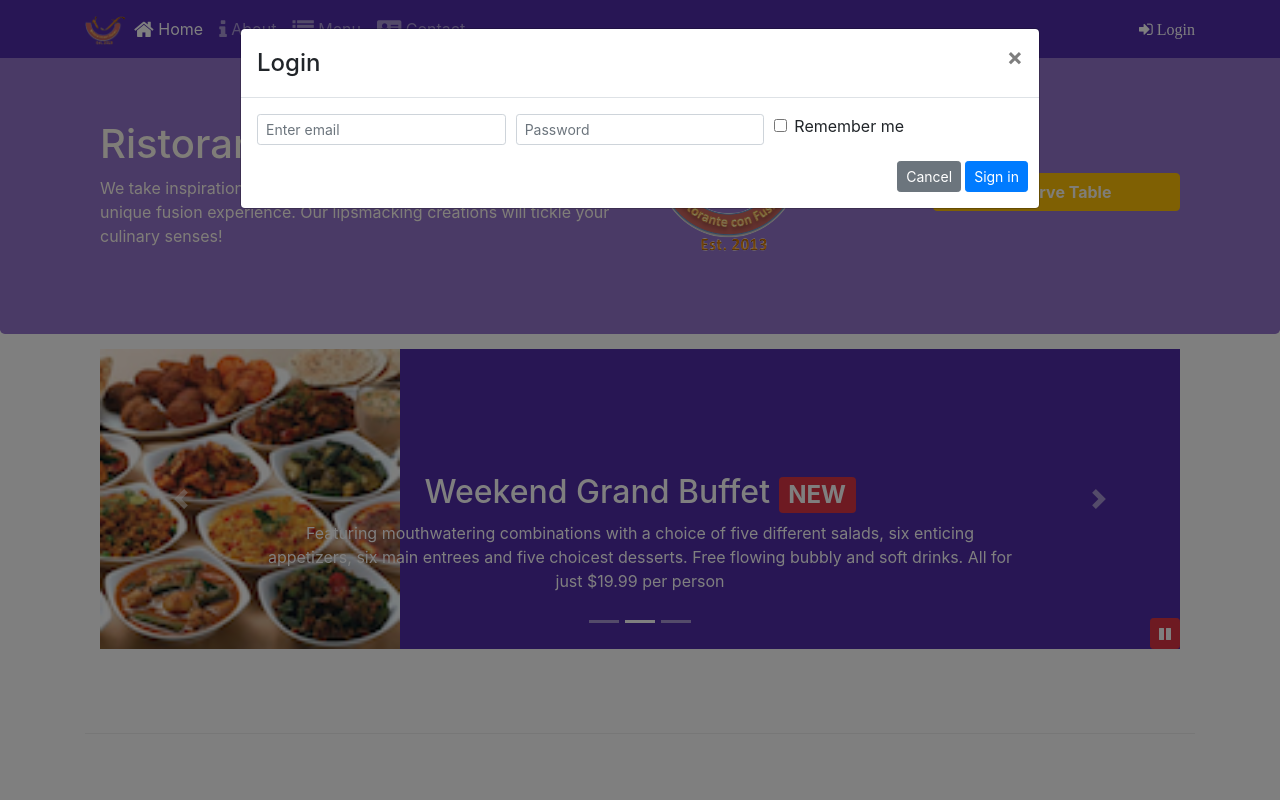
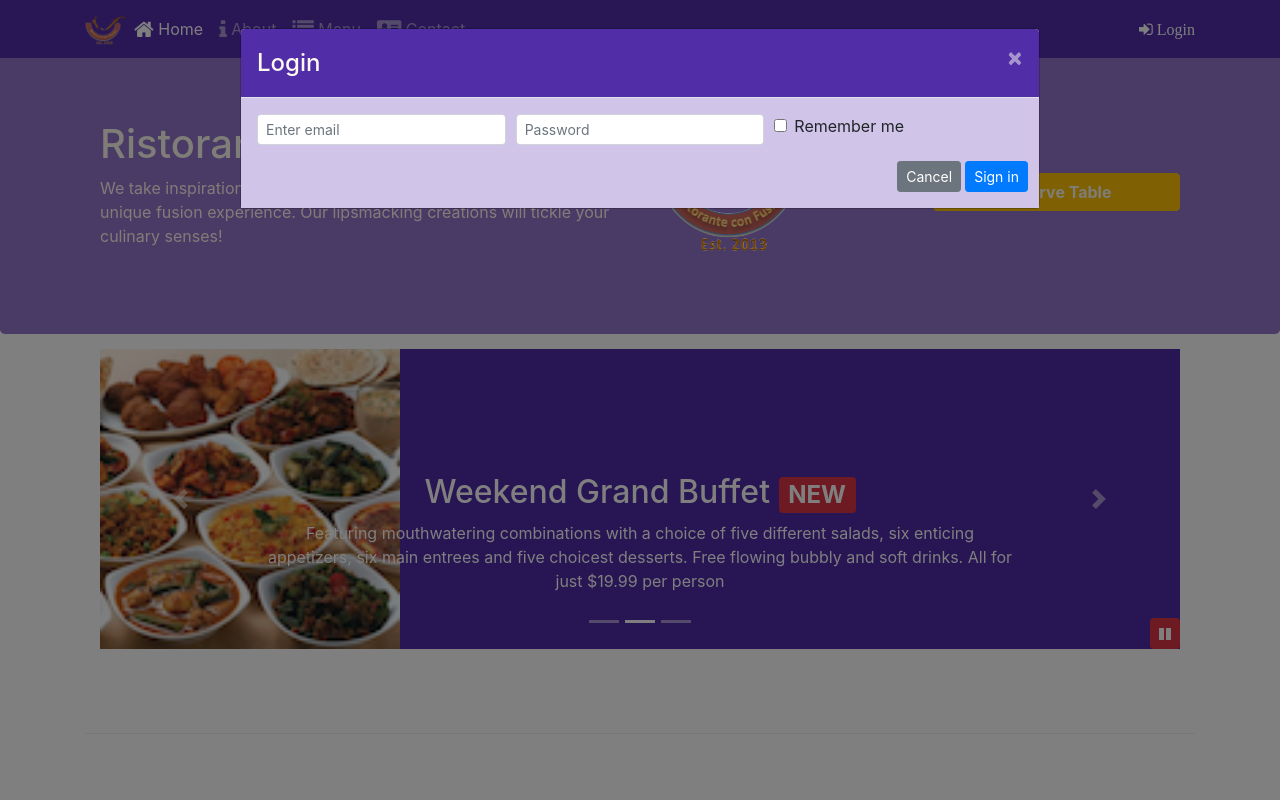
Before and after one commit to KorNito/front-end-web-ui-frameworks-and-tools-bootstrap-4, a website: page index.html in a window 1280 px wide. Both pictures are taken after a click on the link "Login". Shown: the top 800 px of the page. Drawn offline with nearby package versions, Linux system fonts and the light colour scheme.

Commit message:
Assignment 4: Bootstrap, JQuery and Sass

```diff
--- a/css/styles-old.css
+++ b/css/styles-old.css
@@ -66,3 +66,19 @@ body{
     bottom: 0px;
     z-index: 1;
 }
+
+.modal-header{
+    background: #512DA8;
+}
+
+.modal-title{
+    color: #fffaf0;
+}
+
+.close{
+    color: #fffaf0;
+}
+
+.modal-body{
+    background: #D1C4E9;
+}
--- a/css/styles.scss
+++ b/css/styles.scss
@@ -74,3 +74,19 @@ body{
     bottom: 0px;
     z-index: 1;
 }
+
+.modal-header{
+    background: $background-dark;
+
+    .modal-title{
+        color: #fffaf0;
+    }
+
+    .close{
+        color: #fffaf0;
+    }
+}
+
+.modal-body{
+    background: $background-pale;
+}
--- a/index.html
+++ b/index.html
@@ -30,7 +30,7 @@
                     <li class="nav-item"><a class="nav-link" href="contactus.html"><span class="fa fa-address-card fa-lg"></span> Contact</a></li>
                 </ul>
                 <span class="navbar-text">
-                    <a data-toggle="modal" data-target="#loginModal"><span class="fa fa-sign-in"> Login</span></a>
+                    <a id="login-link"><span class="fa fa-sign-in"> Login</span></a>
                 </span>
             </div>
         </div>
@@ -153,7 +153,7 @@
                     <img src="img/logo.png" class="img-fluid" alt="Restaurant logo">
                 </div>
                 <div class="col-12 col-sm-3 align-self-center">
-                    <a class="btn btn-warning btn-block" data-html="true" title="Or Call us at  <br><strong>+852 12345678</strong>" data-placement="bottom" data-toggle="modal" data-target="#tableReservationModal" role="button"><b>Reserve Table</b></a>
+                    <a class="btn btn-warning btn-block" id="reserveTableButton" role="button"><b>Reserve Table</b></a>
                 </div>
             </div>
         </div>
@@ -316,6 +316,20 @@
             });
         });
     </script>
+    <script>
+        $(document).ready(function(){
+            $("#login-link").click(function(){
+                $('#loginModal').modal('toggle');
+            });
+        });
+    </script>
+    <script>
+        $(document).ready(function(){
+            $("#reserveTableButton").click(function(){
+                $('#tableReservationModal').modal('toggle');
+            });
+        });
+    </script>
 </body>
 
 </html>
```
